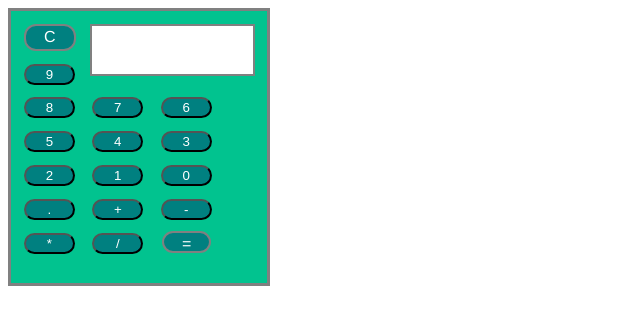
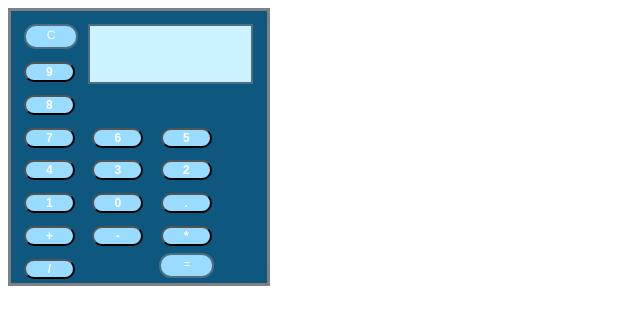
Before and after one commit to aschuff/hw9-calculator, a plain HTML site: page index.html in a window 1280 px wide. Shown: the whole page, without its empty margins (0-640 px from the left). Drawn offline with nearby package versions, Linux system fonts and the light colour scheme.

Commit message:
submitted calc

```diff
--- a/styles.css
+++ b/styles.css
@@ -5,7 +5,7 @@ body {
 .calculator {
   width: 20%;
   height: 17em;
-  background-color: #01C38F;
+  background-color: #0E587F;
   position: absolute;
   color: #FFF;
   border: solid .2em gray;
@@ -13,28 +13,31 @@ body {
 
 .result-window {
   position: relative;
-  background-color: #FFF;
+  font-weight: bold;
   color: black;
   text-align: right;
   float: right;
   width: 63%;
   height: 4em;
-  font-size: 12px;
-  border: solid gray .2em;
+  font-size: 14px;
+  border: solid #4D6E7F .2em;
   margin-top: 5%;
   right: 1em;
-  /*top: 5em;*/
+  background-color: #CCF1FF;
 }
 div.clear {
   cursor: pointer;
   text-align: center;
   margin-top: 5%;
   margin-left: 5%;
-  width: 14%;
-  border: solid gray 2px;
-  background-color: teal;
+  height: 6%;
+  width: 15%;
+  border: solid #4D6E7F 2px;
+  background-color: #99DCFF;
   padding: 2px 6px 3px;
   border-radius: 12px;
+  font-size: 12px;
+
 }
 
 .clear:hover{
@@ -45,12 +48,13 @@ opacity: 3%;
 div.equals {
   cursor: pointer;
   text-align: center;
-  margin-top: -9%;
-  margin-left: 59%;
-  width: 13%;
-  height: 5%;
-  border: solid gray 2px;
-  background-color: teal;
+  font-size: 12px;
+  margin-top: -10%;
+  margin-left: 58%;
+  width: 15%;
+  height: 6%;
+  border: solid #4D6E7F 2px;
+  background-color: #99DCFF;
   padding: 2px 6px 3px;
   border-radius: 12px;
 }
@@ -65,9 +69,11 @@ input {
   margin-left: 5%;
   width: 20%;
   display: inline-block;
-  background-color: teal;
+  background-color: #99DCFF;
   color: white;
   border-radius: 12px;
+  font-weight: bold;
+  font-size: 12px;
 }
 
 input:hover{
```
